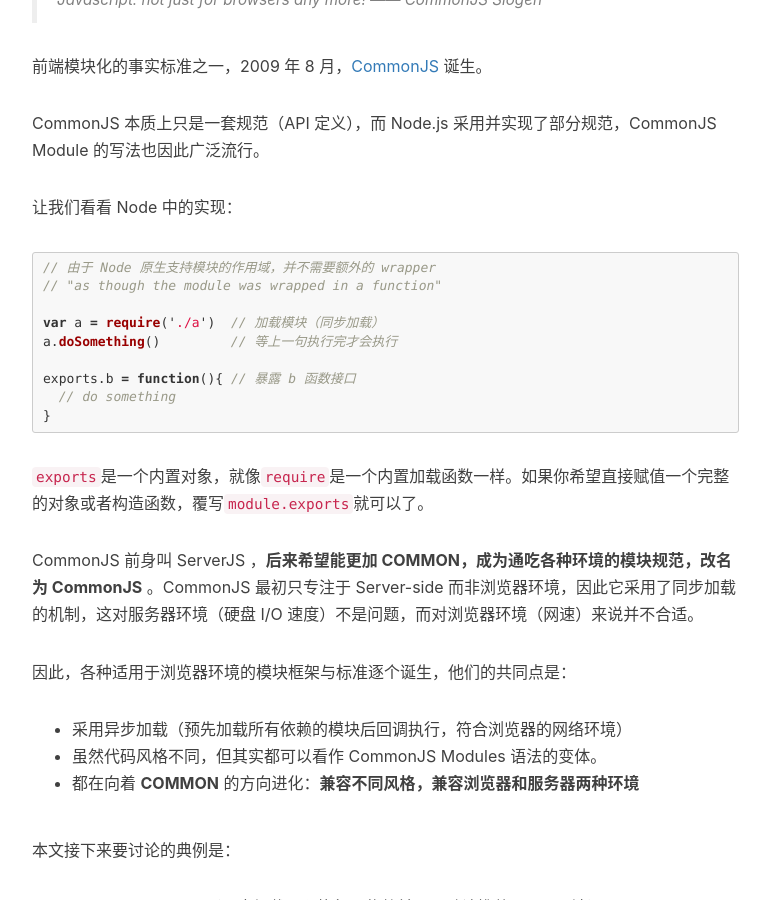
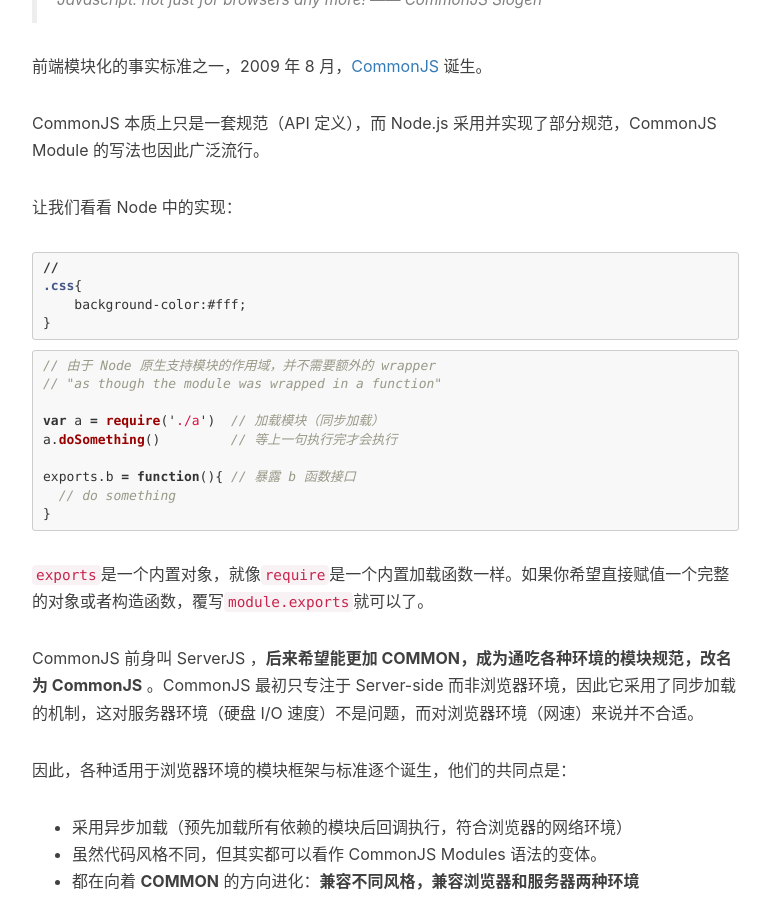
Before and after one commit to arron-chen/arron-chen.github.io, a Jekyll site: the page built from _posts/2015-05-25-js-module-loader.markdown, in a window 1280 px wide and 900 px high, scrolled down 1311 px. Shown: the whole window, without its empty margins (233-1003 px from the left). Built offline with Jekyll 4.4.1, drawn with Linux system fonts in a browser that asks for light colours; nearby versions of some CDN libraries; comment, search, counter and statistics services are not loaded.

Commit message:
第一个blog

````diff
--- a/_posts/2015-05-25-js-module-loader.markdown
+++ b/_posts/2015-05-25-js-module-loader.markdown
@@ -43,8 +43,13 @@
 
 CommonJS 本质上只是一套规范（API 定义），而 Node.js 采用并实现了部分规范，CommonJS Module 的写法也因此广泛流行。
 
-
 让我们看看 Node 中的实现：
+```css
+//
+.css{
+    background-color:#fff;
+}
+```
 
 ```js
 // 由于 Node 原生支持模块的作用域，并不需要额外的 wrapper
--- a/_posts/2015-09-22-js-version.markdown
+++ b/_posts/2015-09-22-js-version.markdown
@@ -63,4 +63,4 @@
 #### 著作权声明
 
 本文译自 [ES5, ES6, ES2016, ES.Next: What's going on with JavaScript versioning?](http://benmccormick.org/2015/09/14/es5-es6-es2016-es-next-whats-going-on-with-javascript-versioning/)
-译者 [黄玄](http://weibo.com/huxpro)，首次发布于 [Hux Blog](http://huangxuan.me)，转载请保留以上链接
+译者 [陈涛](http://weibo.com/huxpro)，首次发布于 [Arron Blog](http://huangxuan.me)，转载请保留以上链接
````
